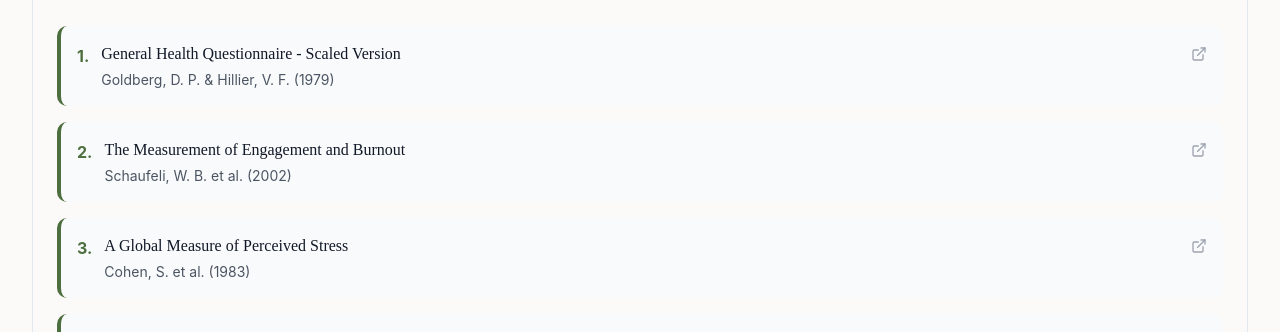
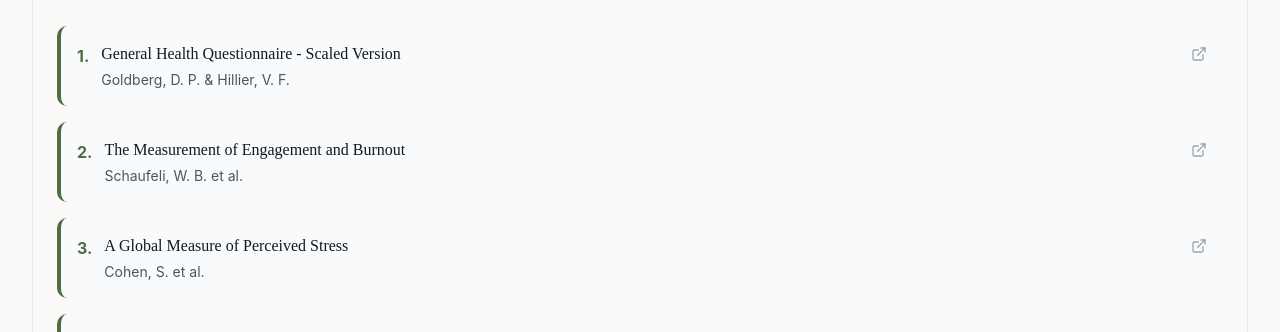
Before and after one commit to escutaris/indicadores-saude-mental-no-trabalho, a React (Vite) app: page / in a window 1280 px wide. Both pictures are taken after a click on the button "Referências Científicas". Shown: the part 2586-2918 px from the top of the page. Built offline with nearby package versions, Linux system fonts and the light colour scheme.

Commit message:
Remove years from references
Remove the display of years from the references section.

```diff
--- a/src/components/References.tsx
+++ b/src/components/References.tsx
@@ -1,3 +1,4 @@
+
 import React from "react";
 import { BookOpen, ExternalLink } from "lucide-react";
 import {
@@ -86,7 +87,7 @@ const References: React.FC = () => {
                           {reference.title}
                         </h3>
                         <p className="text-gray-600 dark:text-gray-400 text-xs sm:text-sm mt-1 break-words">
-                          {reference.authors} ({reference.year})
+                          {reference.authors}
                         </p>
                       </div>
                       <ExternalLink className="h-4 w-4 text-gray-400 group-hover:text-escutarisPrimary transition-colors duration-200 flex-shrink-0 mt-1" />
```
